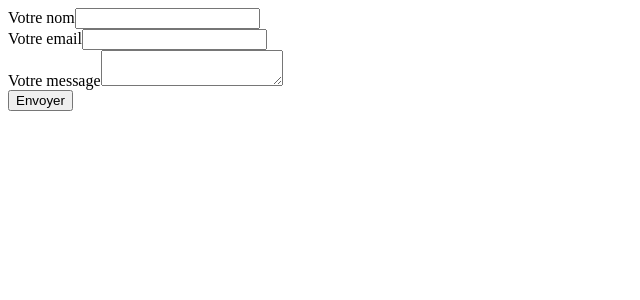
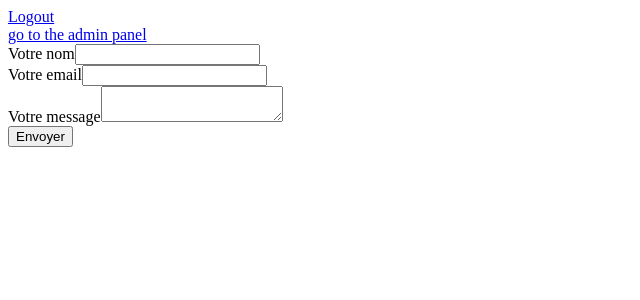
Before and after one commit to BarashKa01/acseo-contact-form, a Symfony app: template templates/user_request/form.html.twig in a window 1280 px wide. Shown: the top 300 px of the page, without its empty margins (0-640 px from the left). Run offline with Twig, Linux system fonts and the light colour scheme; the template is opened without the code that fills it, so the values that code supplies are empty; form fields are guessed from the names that the template uses; some libraries are stand-ins or nearby versions.

Commit message:
Admin user fixture & minimal nav menur

```diff
--- a/templates/base.html.twig
+++ b/templates/base.html.twig
@@ -10,10 +10,24 @@
     {% endblock %}
 
     {% block javascripts %}
-            {#{{ encore_entry_script_tags('app') }}#}
+        {# {{ encore_entry_script_tags('app') }} #}
     {% endblock %}
 </head>
 <body>
-        {% block body %}{% endblock %}
+{% if app.user %}
+    <div class="mb-5">
+        <p>Bonjour {{ app.user.username }} </p><br>
+        <a href="{{ path('logout') }}">Logout</a> <br>
+        <a href="{{ path('admin') }}">go to the admin panel</a> <br>
+        <a href="{{ path('contact') }}">Contact</a>
+    </div>
+{% else %}
+    <div class="mb-5">
+        <a href="{{ path('login') }}">Logout</a> <br>
+        <a href="{{ path('contact') }}">go to the admin panel</a>
+    </div>
+{% endif %}
+{% block body %}
+{% endblock %}
 </body>
 </html>
```
Also changed, not shown: src/DataFixtures/UserFixtures.php (+14 -2 lines). Lines whose indentation alone changed are shown as unchanged.
